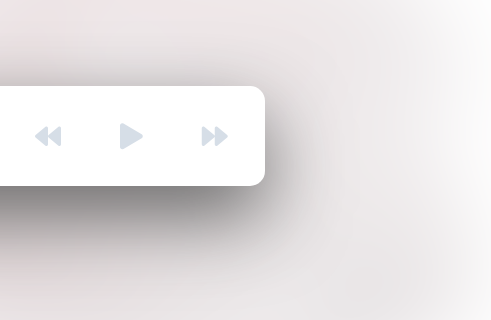
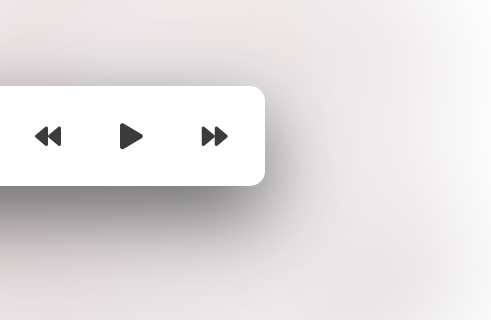
Before and after one commit to dior3ila/MP3-Notion, a plain HTML site: page index.html in a window 1280 px wide. Shown: the part 310-630 px from the top of the page, 590-1081 px from the left. Drawn offline with nearby package versions, Linux system fonts and the light colour scheme.

Commit message:
Update style.css

```diff
--- a/style.css
+++ b/style.css
@@ -314,7 +314,7 @@ body {
 
 .button i {
   display: block;
-  color: #d6dee7;
+  color: #3b3b3b;
   font-size: 26px;
   text-align: center;
   line-height: 1;
```
